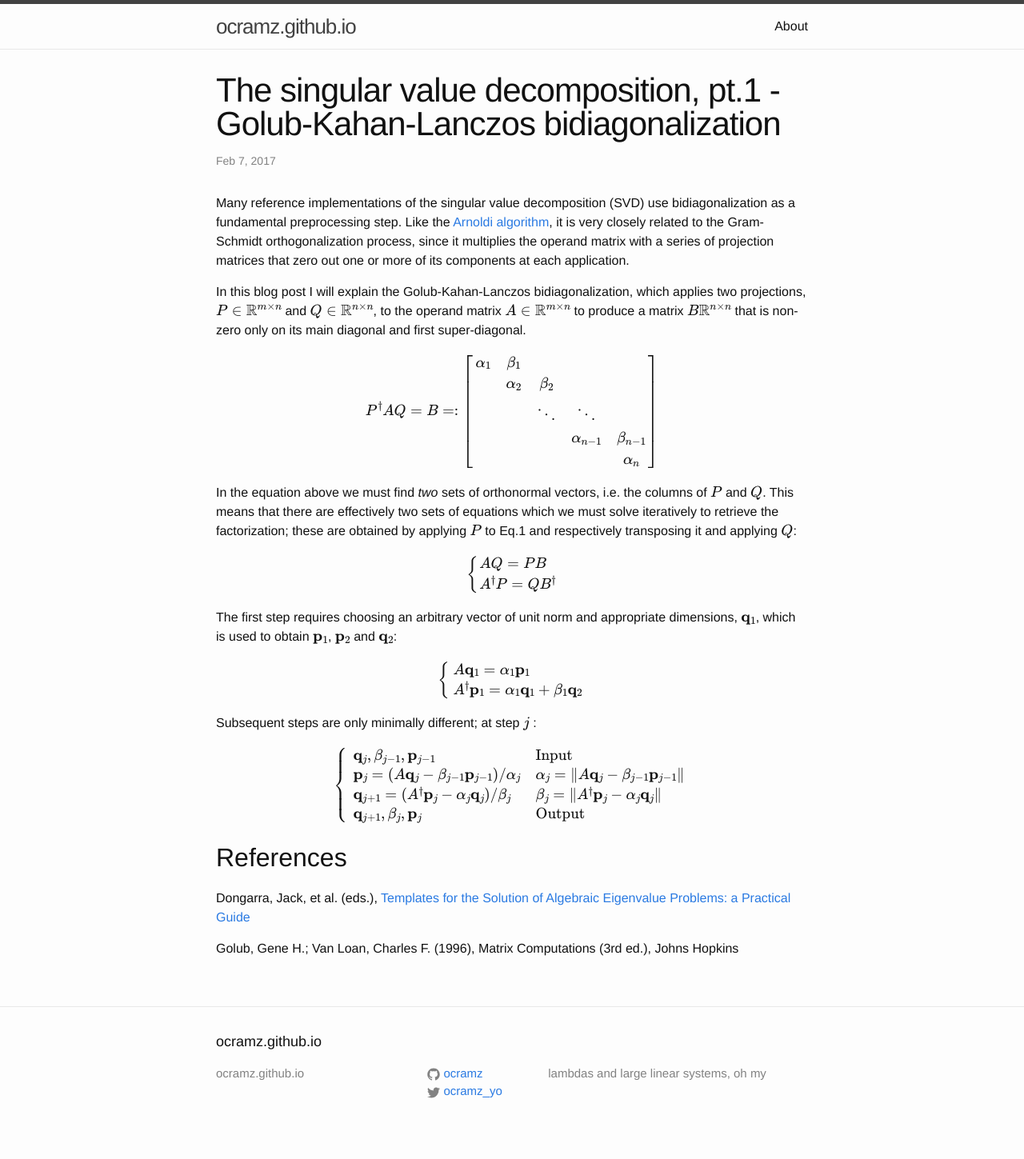
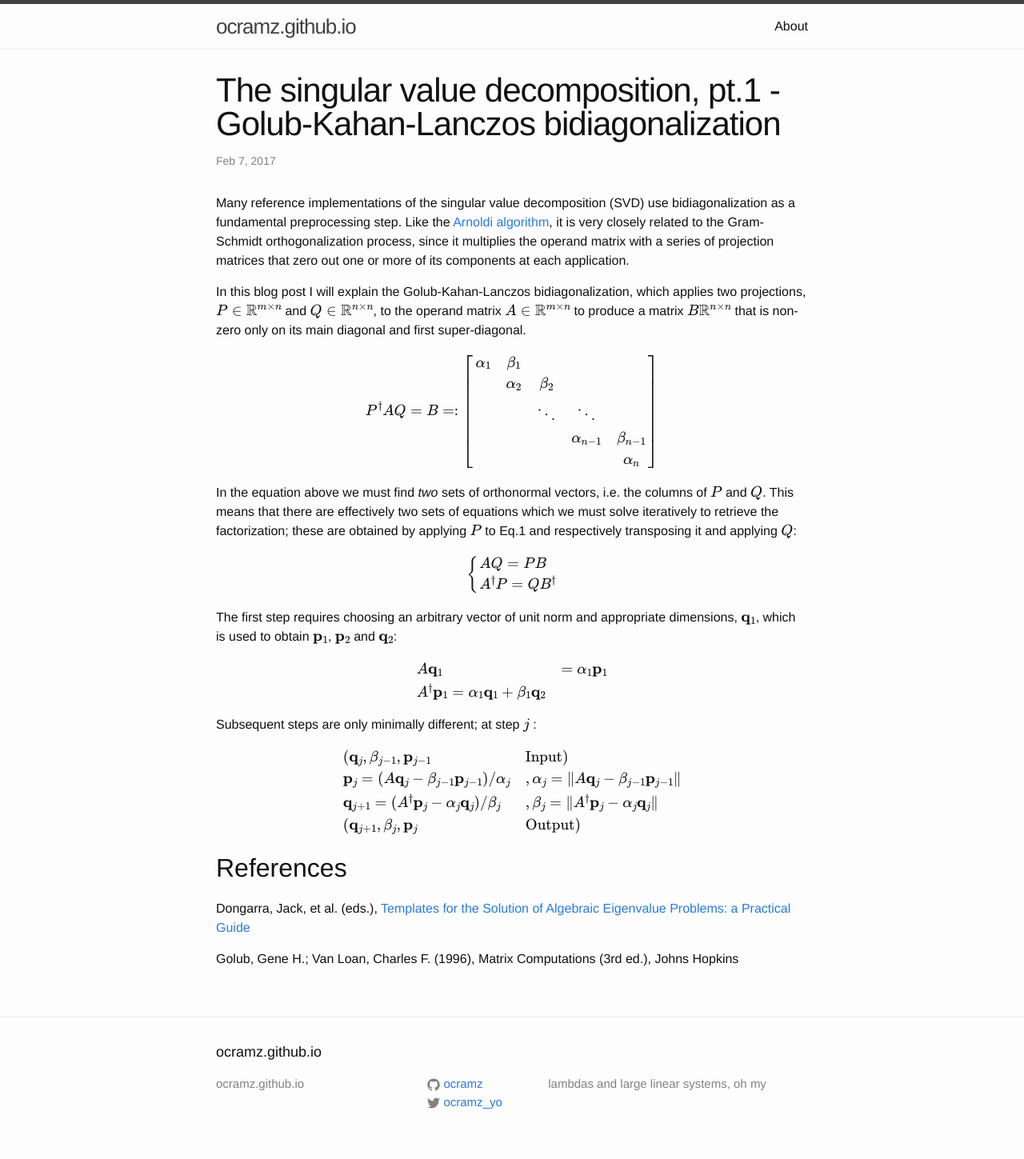
Before and after one commit to ocramz/ocramz.github.io, a Jekyll site: the page built from _posts/2017-02-07-golub-kahan-lanczos.markdown, in a window 1280 px wide. Shown: the whole page at 80% size. Built offline with Jekyll 4.4.1, drawn with Linux system fonts in a browser that asks for light colours; formulas are drawn with MathJax 3.

Commit message:
upd blog

```diff
--- a/_posts/2017-02-07-golub-kahan-lanczos.markdown
+++ b/_posts/2017-02-07-golub-kahan-lanczos.markdown
@@ -36,24 +36,24 @@ $$
 The first step requires choosing an arbitrary vector of unit norm and appropriate dimensions, $$\mathbf{q}_1$$, which is used to obtain $$\mathbf{p}_1$$, $$\mathbf{p}_2$$ and $$\mathbf{q}_2$$:
 
 $$
-\begin{cases}
-A \mathbf{q}_1 = \alpha_1 \mathbf{p}_1 \\
+\begin{array}{l l}
+A \mathbf{q}_1 &= \alpha_1 \mathbf{p}_1 \\
 A^\dagger \mathbf{p}_1 = \alpha_1 \mathbf{q}_1 + \beta_1 \mathbf{q}_2
-\end{cases}
+\end{array}
 $$
 
 Subsequent steps are only minimally different; at step $$j$$ :
 
 $$
-\begin{cases}
-\mathbf{q}_j, \beta_{j-1}, \mathbf{p}_{j-1} & \mathrm{Input} \\
+\begin{array}{l l}
+(\mathbf{q}_j, \beta_{j-1}, \mathbf{p}_{j-1} & \mathrm{Input} )\\
 
-\mathbf{p}_{j} = (A \mathbf{q}_{j} - \beta_{j-1} \mathbf{p}_{j-1})/\alpha_j & \alpha_j =  \|A \mathbf{q}_{j} - \beta_{j-1} \mathbf{p}_{j-1}\|  \\
+\mathbf{p}_{j} = (A \mathbf{q}_{j} - \beta_{j-1} \mathbf{p}_{j-1})/\alpha_j &, \alpha_j =  \|A \mathbf{q}_{j} - \beta_{j-1} \mathbf{p}_{j-1}\|  \\
 
-\mathbf{q}_{j+1} = (A^\dagger \mathbf{p}_{j} - \alpha_{j} \mathbf{q}_{j})/\beta_j & \beta_j =  \|A^\dagger \mathbf{p}_{j} - \alpha_{j} \mathbf{q}_{j}\|  \\
+\mathbf{q}_{j+1} = (A^\dagger \mathbf{p}_{j} - \alpha_{j} \mathbf{q}_{j})/\beta_j &, \beta_j =  \|A^\dagger \mathbf{p}_{j} - \alpha_{j} \mathbf{q}_{j}\|  \\
 
-\mathbf{q}_{j+1}, \beta_{j}, \mathbf{p}_{j} & \mathrm{Output}
-\end{cases}
+(\mathbf{q}_{j+1}, \beta_{j}, \mathbf{p}_{j} & \mathrm{Output} )
+\end{array}
 $$
 
 
```
